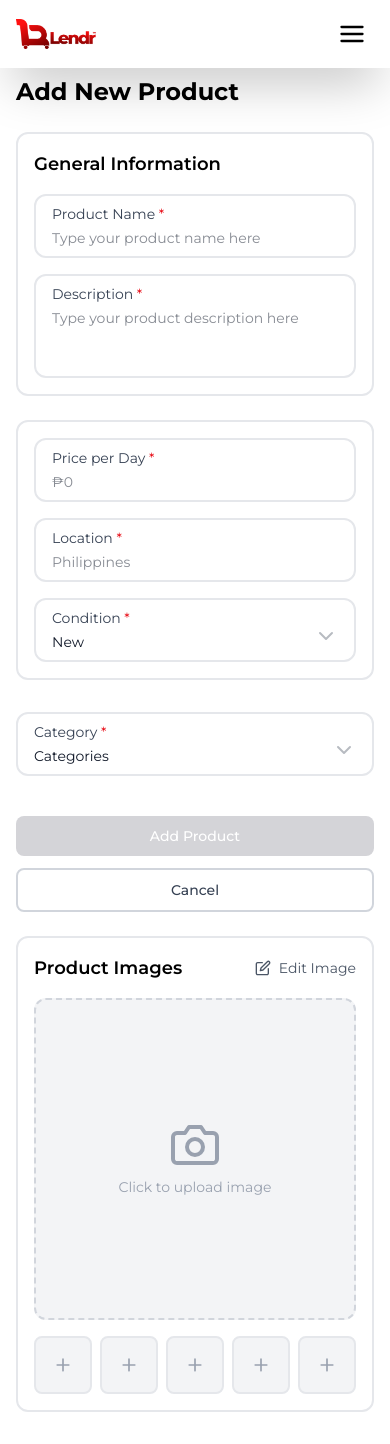
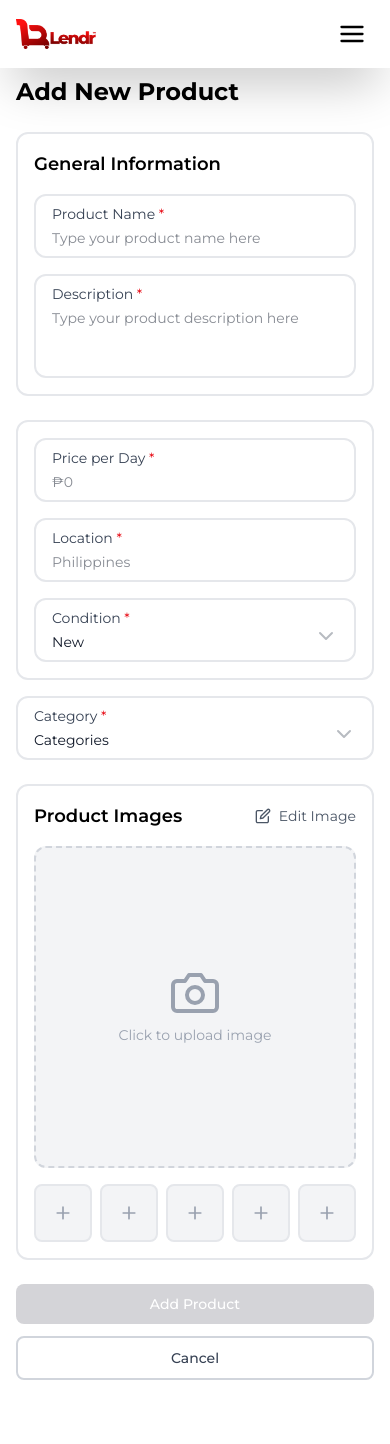
Before and after one commit to gabiuz/Lendr, a Next.js app in the folder client/: page /add-products in a window 390 px wide. After the commit the page ends 1412 px from the top, so only its background shows below. Built offline with nearby package versions, Linux system fonts and the light colour scheme.

Commit message:
fixed layout for add products page / made responsive

```diff
--- a/client/app/add-products/page.jsx
+++ b/client/app/add-products/page.jsx
@@ -100,7 +100,7 @@ export default function AddProduct() {
         </div>
 
         {/* Form Container */}
-        <form onSubmit={handleSubmit} className="grid grid-cols-1 lg:grid-cols-3 gap-6 lg:gap-8">
+        <form id="add-product-form" onSubmit={handleSubmit} className="grid grid-cols-1 lg:grid-cols-3 gap-6 lg:gap-8">
           {/* Left Side - Form Fields */}
           <div className="lg:col-span-2 space-y-6">
             {/* General Information */}
@@ -195,7 +195,7 @@ export default function AddProduct() {
                       name="condition"
                       value={formData.condition}
                       onChange={handleInputChange}
-                      className="outline-none text-sm md:text-base appearance-none bg-white cursor-pointer text-gray-900"
+                      className="outline-none text-sm md:text-base appearance-none bg-white cursor-pointer text-gray-900 pr-8"
                       required
                     >
                       <option value="new">New</option>
@@ -214,7 +214,7 @@ export default function AddProduct() {
               </div>
 
               {/* Category */}
-              <div className="lg:col-span-1 py-4 md:py-6">
+              <div className="lg:col-span-1 lg:py-4 md:lg:py-6">
                 <div className="flex flex-col border-2 border-gray-200 rounded-xl px-4 md:px-6 py-2 md:py-3 relative">
                   <label htmlFor="category" className="text-sm text-gray-700 mb-1">
                     Category <span className="text-red-600">*</span>
@@ -242,23 +242,6 @@ export default function AddProduct() {
                   </div>
                 </div>
               </div>
-            </div>
-
-            {/* Action Buttons */}
-            <div className="flex flex-col-reverse sm:flex-row gap-3 sm:gap-4">
-              <button
-                type="button"
-                onClick={handleCancel}
-                className="cursor-pointer px-6 py-2.5 md:py-3 border-2 border-gray-300 text-gray-700 rounded-lg font-medium hover:bg-gray-50 transition-colors text-sm md:text-base"
-              >
-                Cancel
-              </button>
-              <button
-                type="submit"
-                className="cursor-pointer px-6 py-2.5 md:py-3 bg-zinc-300 hover:bg-red-600 text-white rounded-lg font-medium transition-colors text-sm md:text-base"
-              >
-                Add Product
-              </button>
             </div>
           </div>
 
@@ -390,6 +373,24 @@ export default function AddProduct() {
             </div>
           </div>
         </form>
+
+        {/* Action Buttons */}
+        <div className="flex flex-col-reverse sm:flex-row gap-3 sm:gap-4 mt-6">
+          <button
+            type="button"
+            onClick={handleCancel}
+            className="cursor-pointer px-6 py-2.5 md:py-3 border-2 border-gray-300 text-gray-700 rounded-lg font-medium hover:bg-gray-50 transition-colors text-sm md:text-base"
+          >
+            Cancel
+          </button>
+          <button
+            type="submit"
+            form="add-product-form"
+            className="cursor-pointer px-6 py-2.5 md:py-3 bg-zinc-300 hover:bg-red-600 text-white rounded-lg font-medium transition-colors text-sm md:text-base"
+          >
+            Add Product
+          </button>
+        </div>
       </div>
     </div>
   );
```
